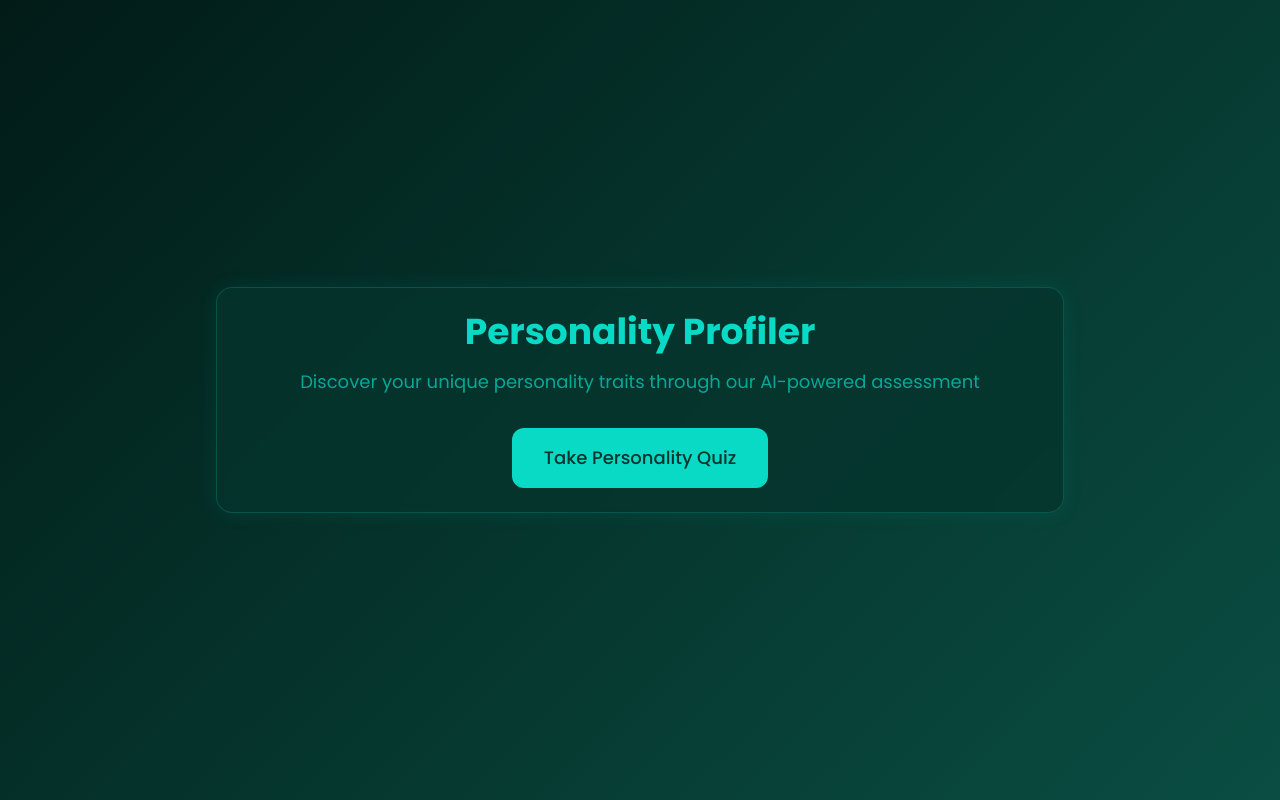
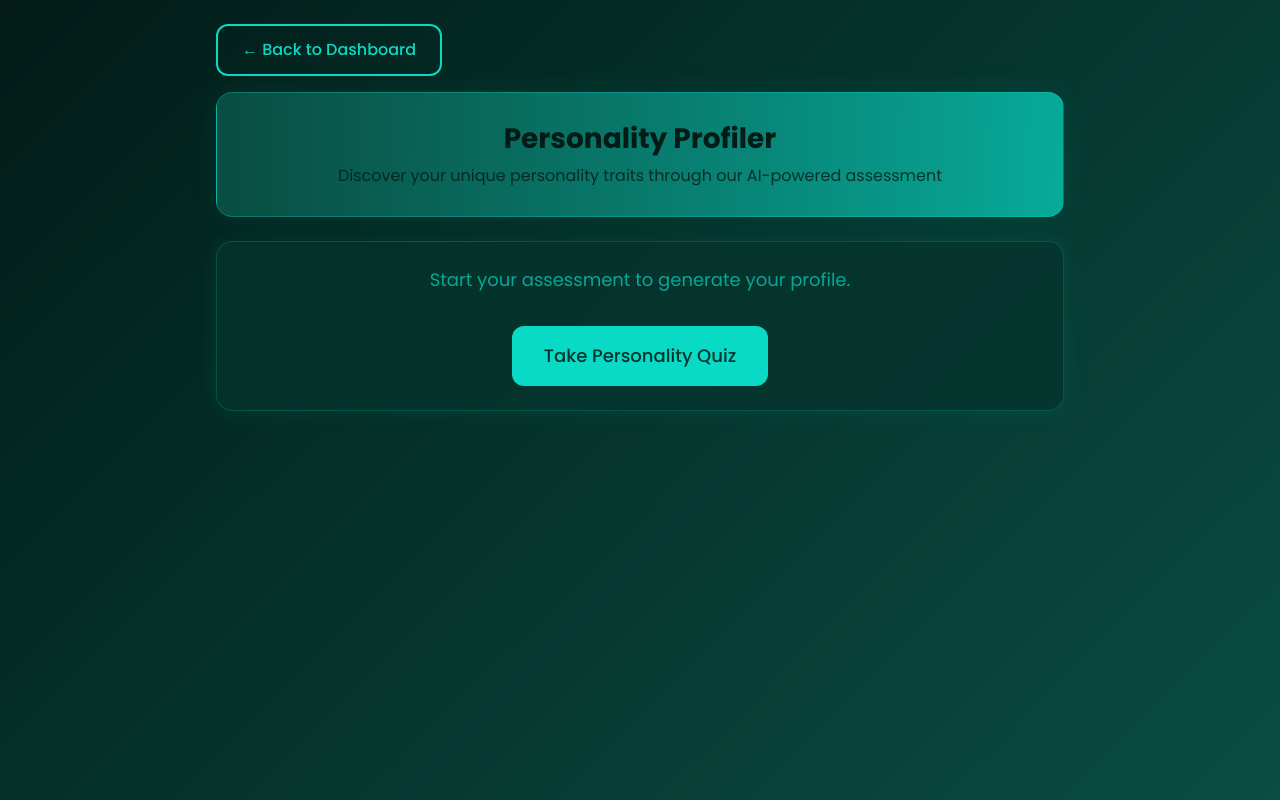
Before and after one commit to Ashborn-047/Mobile_Test_app, a React (Vite) app: page /#/personality in a window 1280 px wide. Built offline with nearby package versions, Linux system fonts and the light colour scheme.

Commit message:
ui: replace PB logo with centered gradient headers and titles/subtitles across modules

```diff
--- a/src/modules/BudgetBuddy/BudgetBuddy.tsx
+++ b/src/modules/BudgetBuddy/BudgetBuddy.tsx
@@ -67,8 +67,10 @@ export const BudgetBuddy = () => {
         <Button onClick={() => navigate('/')} variant="secondary" className="mb-4">
           ← Back to Dashboard
         </Button>
-        <h1 className="text-4xl font-bold text-turquoise mb-2">Budget Buddy</h1>
-        <p className="text-turquoise/70">Track and categorize your expenses intelligently</p>
+        <div className="bg-gradient-to-r from-teal-light to-turquoise/70 rounded-2xl border border-turquoise/30 px-6 py-7 text-center shadow-[0_0_30px_rgba(9,218,198,0.08)]">
+          <h1 className="font-bold text-[28px] leading-tight text-teal-dark">BudgetBuddy</h1>
+          <p className="mt-2 text-[16px] text-teal-dark/80">Track and categorize your expenses intelligently</p>
+        </div>
       </motion.div>
 
       <div className="grid grid-cols-1 md:grid-cols-2 gap-6 mb-6">
--- a/src/modules/CareerCompass/CareerCompass.tsx
+++ b/src/modules/CareerCompass/CareerCompass.tsx
@@ -36,12 +36,21 @@ export const CareerCompass = () => {
 
   if (!profile) {
     return (
-      <div className="min-h-screen p-6 max-w-4xl mx-auto flex items-center justify-center">
+      <div className="min-h-screen p-6 max-w-4xl mx-auto">
+        <Button onClick={() => navigate('/')} variant="secondary" className="mb-4">
+          ← Back to Dashboard
+        </Button>
+        <motion.div
+          initial={{ opacity: 0, y: -10 }}
+          animate={{ opacity: 1, y: 0 }}
+          className="mb-6"
+        >
+          <div className="bg-gradient-to-r from-teal-light to-turquoise/70 rounded-2xl border border-turquoise/30 px-6 py-7 text-center shadow-[0_0_30px_rgba(9,218,198,0.08)]">
+            <h1 className="font-bold text-[28px] leading-tight text-teal-dark">Career Compass</h1>
+            <p className="mt-2 text-[16px] text-teal-dark/80">Build your personality profile first to discover career matches</p>
+          </div>
+        </motion.div>
         <Card className="text-center">
-          <h1 className="text-4xl font-bold text-turquoise mb-4">Career Compass</h1>
-          <p className="text-turquoise/70 mb-8 text-lg">
-            Build your personality profile first to discover career matches
-          </p>
           <Button onClick={() => navigate('/personality')}>
             Take Personality Quiz
           </Button>
@@ -63,16 +72,18 @@ export const CareerCompass = () => {
 
   return (
     <div className="min-h-screen p-6 max-w-4xl mx-auto">
+      <Button onClick={() => navigate('/')} variant="secondary" className="mb-4">
+        ← Back to Dashboard
+      </Button>
       <motion.div
-        initial={{ opacity: 0 }}
-        animate={{ opacity: 1 }}
+        initial={{ opacity: 0, y: -10 }}
+        animate={{ opacity: 1, y: 0 }}
         className="mb-6"
       >
-        <Button onClick={() => navigate('/')} variant="secondary" className="mb-4">
-          ← Back to Dashboard
-        </Button>
-        <h1 className="text-4xl font-bold text-turquoise mb-2">Career Compass</h1>
-        <p className="text-turquoise/70">Career paths tailored to your personality</p>
+        <div className="bg-gradient-to-r from-teal-light to-turquoise/70 rounded-2xl border border-turquoise/30 px-6 py-7 text-center shadow-[0_0_30px_rgba(9,218,198,0.08)]">
+          <h1 className="font-bold text-[28px] leading-tight text-teal-dark">Career Compass</h1>
+          <p className="mt-2 text-[16px] text-teal-dark/80">Career paths tailored to your personality</p>
+        </div>
       </motion.div>
 
       <div className="space-y-6">
--- a/src/modules/Dashboard/Dashboard.tsx
+++ b/src/modules/Dashboard/Dashboard.tsx
@@ -31,14 +31,14 @@ export const Dashboard = () => {
   return (
     <div className="min-h-screen p-6 max-w-6xl mx-auto">
       <motion.div
-        initial={{ opacity: 0, y: -20 }}
+        initial={{ opacity: 0, y: -12 }}
         animate={{ opacity: 1, y: 0 }}
-        className="flex items-center gap-4 mb-8"
+        className="mb-8"
       >
-        <div className="w-12 h-12 rounded-full bg-turquoise/20 flex items-center justify-center border border-turquoise/40">
-          <span className="text-turquoise text-xl font-bold">PB</span>
+        <div className="bg-gradient-to-r from-teal-light to-turquoise/70 rounded-2xl border border-turquoise/30 px-6 py-8 text-center shadow-[0_0_30px_rgba(9,218,198,0.08)]">
+          <h1 className="font-bold text-[28px] leading-tight text-teal-dark drop-shadow-sm">Lifesync</h1>
+          <p className="mt-2 text-[16px] text-teal-dark/80">Your Personal Development Companion</p>
         </div>
-        <h1 className="text-4xl font-bold text-turquoise">LifeSync AI</h1>
       </motion.div>
 
       <div className="grid grid-cols-1 md:grid-cols-2 gap-6 mb-8">
--- a/src/modules/MindMesh/MindMesh.tsx
+++ b/src/modules/MindMesh/MindMesh.tsx
@@ -63,11 +63,13 @@ export const MindMesh = () => {
         animate={{ opacity: 1 }}
         className="relative z-10"
       >
-        <Button onClick={() => navigate('/')} variant="secondary" className="mb-6">
+        <Button onClick={() => navigate('/')} variant="secondary" className="mb-4">
           ← Back to Dashboard
         </Button>
-        <h1 className="text-4xl font-bold text-turquoise mb-2">Mind Mesh</h1>
-        <p className="text-turquoise/70 mb-8">Find your center with AI-guided mindfulness</p>
+        <div className="bg-gradient-to-r from-teal-light to-turquoise/70 rounded-2xl border border-turquoise/30 px-6 py-7 text-center shadow-[0_0_30px_rgba(9,218,198,0.08)] mb-8">
+          <h1 className="font-bold text-[28px] leading-tight text-teal-dark">MindMesh</h1>
+          <p className="mt-2 text-[16px] text-teal-dark/80">Find your center with AI-guided mindfulness</p>
+        </div>
 
         {loading ? (
           <LoadingShimmer />
--- a/src/modules/PersonalityProfiler/PersonalityProfiler.tsx
+++ b/src/modules/PersonalityProfiler/PersonalityProfiler.tsx
@@ -51,16 +51,18 @@ export const PersonalityProfiler = () => {
   if (profile) {
     return (
       <div className="min-h-screen p-6 max-w-4xl mx-auto">
+        <Button onClick={() => navigate('/')} variant="secondary" className="mb-4">
+          ← Back to Dashboard
+        </Button>
         <motion.div
-          initial={{ opacity: 0 }}
-          animate={{ opacity: 1 }}
+          initial={{ opacity: 0, y: -10 }}
+          animate={{ opacity: 1, y: 0 }}
           className="mb-6"
         >
-          <Button onClick={() => navigate('/')} variant="secondary" className="mb-4">
-            ← Back to Dashboard
-          </Button>
-          <h1 className="text-4xl font-bold text-turquoise mb-2">Your Personality Profile</h1>
-          <p className="text-turquoise/70">Discover your unique traits and strengths</p>
+          <div className="bg-gradient-to-r from-teal-light to-turquoise/70 rounded-2xl border border-turquoise/30 px-6 py-7 text-center shadow-[0_0_30px_rgba(9,218,198,0.08)]">
+            <h1 className="font-bold text-[28px] leading-tight text-teal-dark">Personality Profiler</h1>
+            <p className="mt-2 text-[16px] text-teal-dark/80">Discover your unique traits and strengths</p>
+          </div>
         </motion.div>
 
         <Card className="mb-6">
@@ -91,16 +93,27 @@ export const PersonalityProfiler = () => {
   }
 
   return (
-    <div className="min-h-screen p-6 max-w-4xl mx-auto flex items-center justify-center">
+    <div className="min-h-screen p-6 max-w-4xl mx-auto">
+      <Button onClick={() => navigate('/')} variant="secondary" className="mb-4">
+        ← Back to Dashboard
+      </Button>
       <motion.div
-        initial={{ opacity: 0, scale: 0.9 }}
-        animate={{ opacity: 1, scale: 1 }}
-        className="w-full"
+        initial={{ opacity: 0, y: -10 }}
+        animate={{ opacity: 1, y: 0 }}
+        className="mb-6"
+      >
+        <div className="bg-gradient-to-r from-teal-light to-turquoise/70 rounded-2xl border border-turquoise/30 px-6 py-7 text-center shadow-[0_0_30px_rgba(9,218,198,0.08)]">
+          <h1 className="font-bold text-[28px] leading-tight text-teal-dark">Personality Profiler</h1>
+          <p className="mt-2 text-[16px] text-teal-dark/80">Discover your unique personality traits through our AI-powered assessment</p>
+        </div>
+      </motion.div>
+      <motion.div
+        initial={{ opacity: 0, y: 12 }}
+        animate={{ opacity: 1, y: 0 }}
       >
         <Card className="text-center">
-          <h1 className="text-4xl font-bold text-turquoise mb-4">Personality Profiler</h1>
           <p className="text-turquoise/70 mb-8 text-lg">
-            Discover your unique personality traits through our AI-powered assessment
+            Start your assessment to generate your profile.
           </p>
           <Button onClick={() => setShowQuiz(true)} className="text-lg px-8 py-4">
             Take Personality Quiz
```
